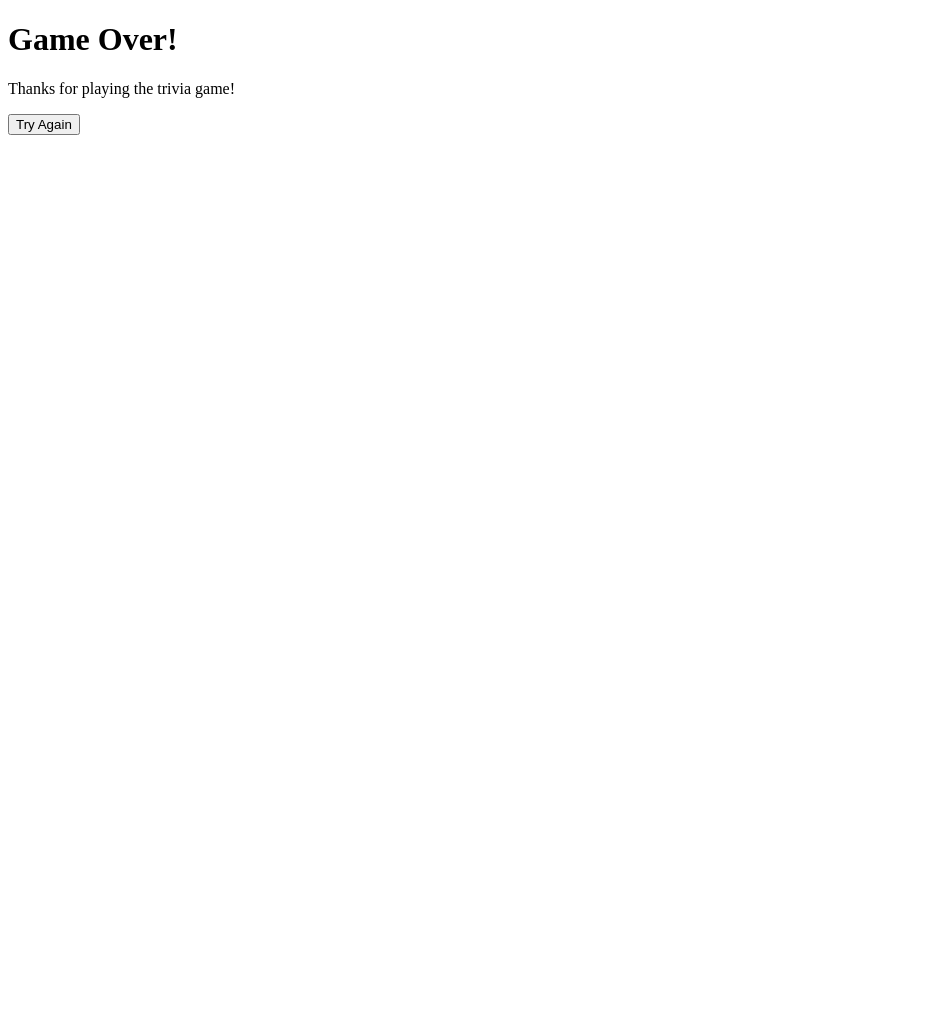
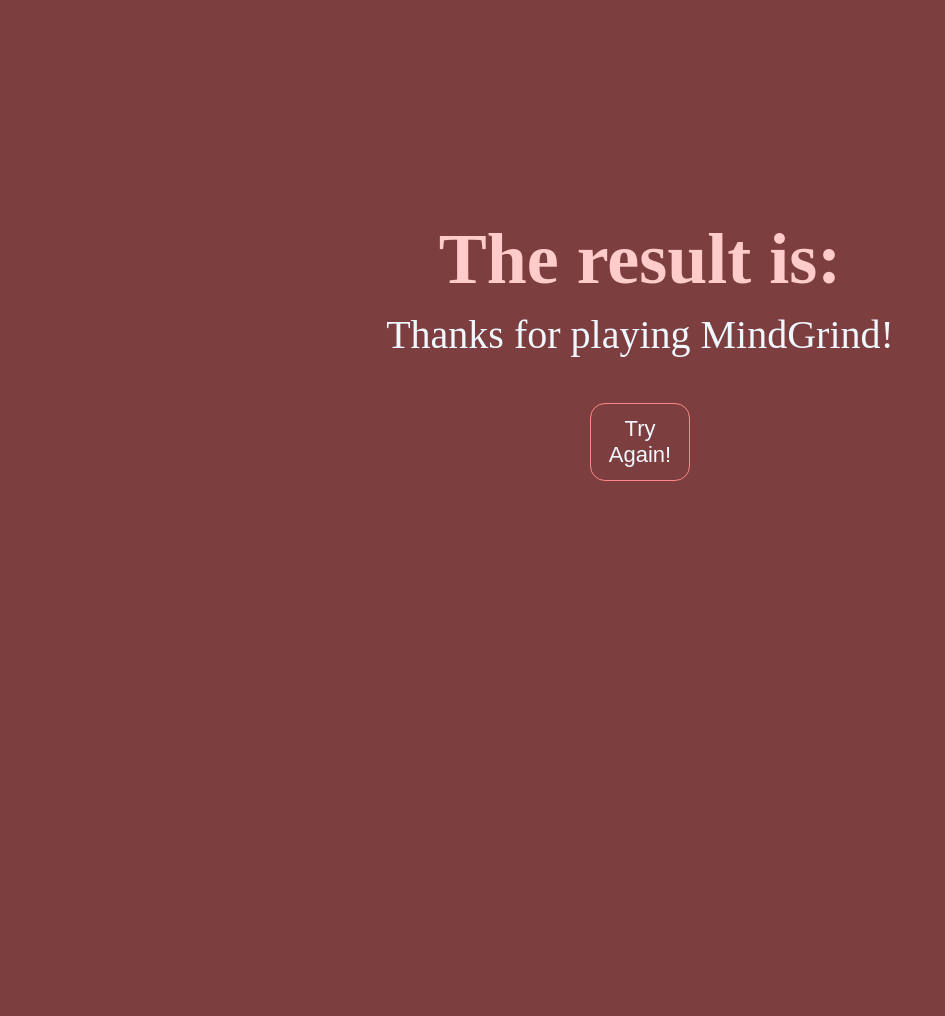
Before and after one commit to RaminKp/MindGrind, a Django app: template theApp/templates/game_over.html in a window 1280 px wide. Shown: the whole page, without its empty margins (0-945 px from the left). Before the commit the page ends 135 px from the top, so only its background shows below. Run offline with Django 5.2, Linux system fonts and the light colour scheme; the template is opened without the code that fills it, so the values that code supplies are empty; parts of the project's set-up code (start-up, migrations or seed data) failed here and were passed over.

Commit message:
Update game_over.html

```diff
--- a/theApp/templates/game_over.html
+++ b/theApp/templates/game_over.html
@@ -1,14 +1,16 @@
+{% load static %}
 <!DOCTYPE html>
 <html>
 <head>
     <title>Game Over</title>
+    <link rel="stylesheet" href= "{% static "css/gameOver.css" %}">
 </head>
 <body>
-    <h1>Game Over!</h1>
-    <p>Thanks for playing the trivia game!</p>
-    <form action="{% url 'reset_game' %}" method="post">
-      {% csrf_token %}
-      <button type="submit">Try Again</button>
-    </form>
+  <div class="container">
+    <h1>The result is:</h1>
+    <p>{{endMessage}}</p>
+    <p>Thanks for playing MindGrind!</p>
+    <button class="resetButton" type="submit"><a href="{% url 'Intro' %}">Try Again!</a></button>
+  </div>
 </body>
 </html>
```
